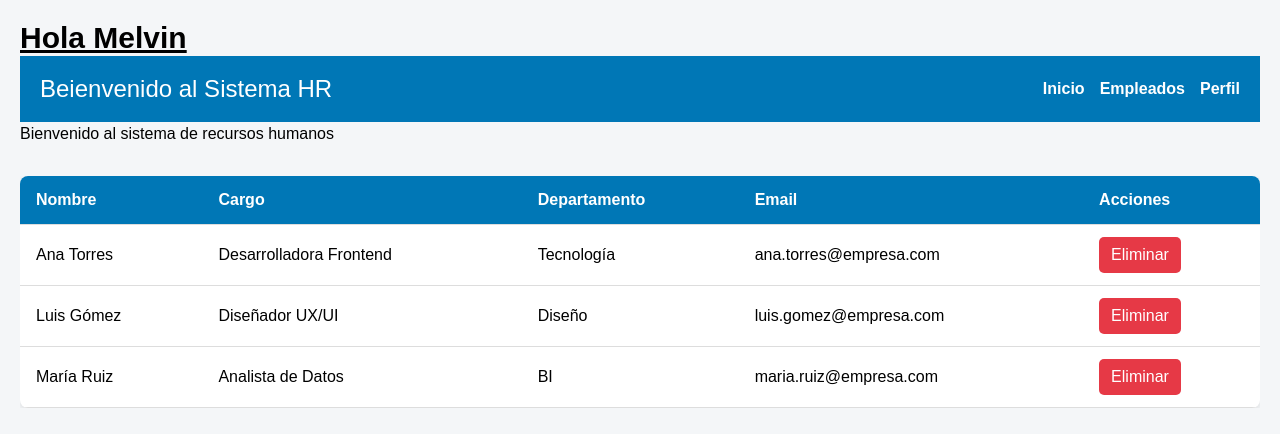
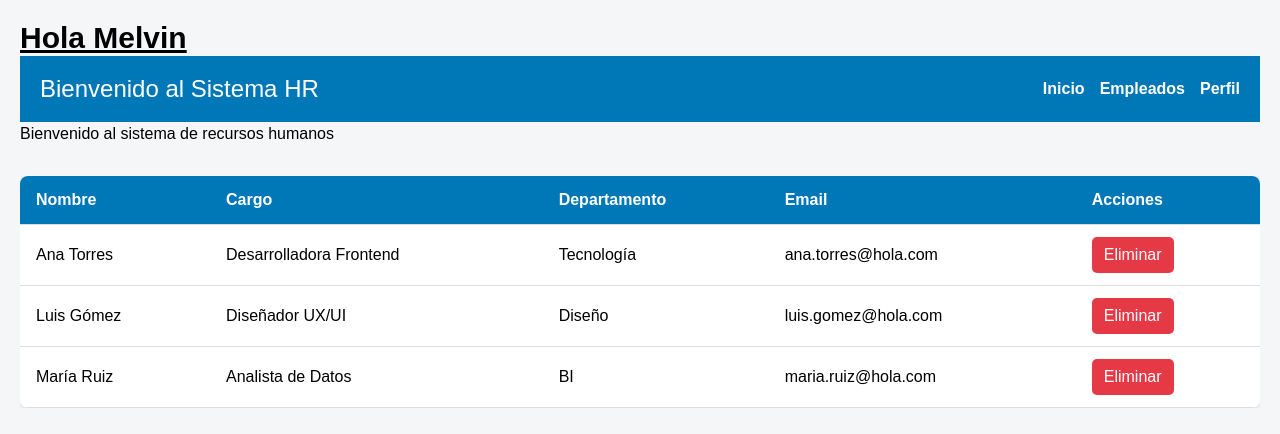
Before and after one commit to Meltgh23/REACT, a React (Vite) app: page /dashboard in a window 1280 px wide. Shown: the top 434 px of the page. Built offline with nearby package versions, Linux system fonts and the light colour scheme; no server answers; sample sign-in values are in the browser's storage.

Commit message:
mensaje del cambio

```diff
--- a/src/Dashboard.jsx
+++ b/src/Dashboard.jsx
@@ -11,21 +11,21 @@ function App() {
       nombre: "Ana Torres",
       cargo: "Desarrolladora Frontend",
       departamento: "Tecnología",
-      email: "ana.torres@empresa.com"
+      email: "ana.torres@hola.com"
     },
     {
       id: 2,
       nombre: "Luis Gómez",
       cargo: "Diseñador UX/UI",
       departamento: "Diseño",
-      email: "luis.gomez@empresa.com"
+      email: "luis.gomez@hola.com"
     },
     {
       id: 3,
       nombre: "María Ruiz",
       cargo: "Analista de Datos",
       departamento: "BI",
-      email: "maria.ruiz@empresa.com"
+      email: "maria.ruiz@hola.com"
     }
   ]);
 
--- a/src/components/NavBar.jsx
+++ b/src/components/NavBar.jsx
@@ -3,7 +3,7 @@ import React from 'react';
 function NavBar() {
   return (
     <nav>
-      <h1>Beienvenido al Sistema HR</h1>
+      <h1>Bienvenido al Sistema HR</h1>
       <ul>
         <li><a href="#">Inicio</a></li>
         <li><a href="#">Empleados</a></li>
```
